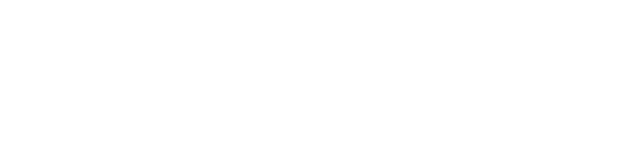
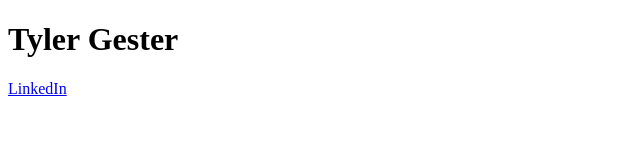
Before and after one commit to tylergester/tylergester.github.com, a plain HTML site: page index.html in a window 1280 px wide. Shown: the whole page, without its empty margins (0-640 px from the left). Drawn offline with Linux system fonts and the light colour scheme.

Commit message:
CONTENT: add starting content and linked in link

```diff
--- a/index.html
+++ b/index.html
@@ -1,18 +1,21 @@
 <!DOCTYPE html>
-<html>
+<html lang="en-US">
 <head>
 	<title>Tyler Gester</title>
 	<link rel="stylesheet" type="text/css" href="./styles.css">
 </head>
 <body>
 
-<div id="sidebarCont">
+	<h1>Tyler Gester</h1>
+	<p>
+		<a href="linkedin.com/in/tyler-gester">LinkedIn</a>
+	</p>
+<!-- <div id="sidebarCont">
 	<div id="sidebar">
 
 	</div>
 </div>
 
-<!-- -->
-<script type="text/javascript" src="./script.js"></script>
+<script type="text/javascript" src="./script.js"></script> -->
 </body>
 </htm
```
